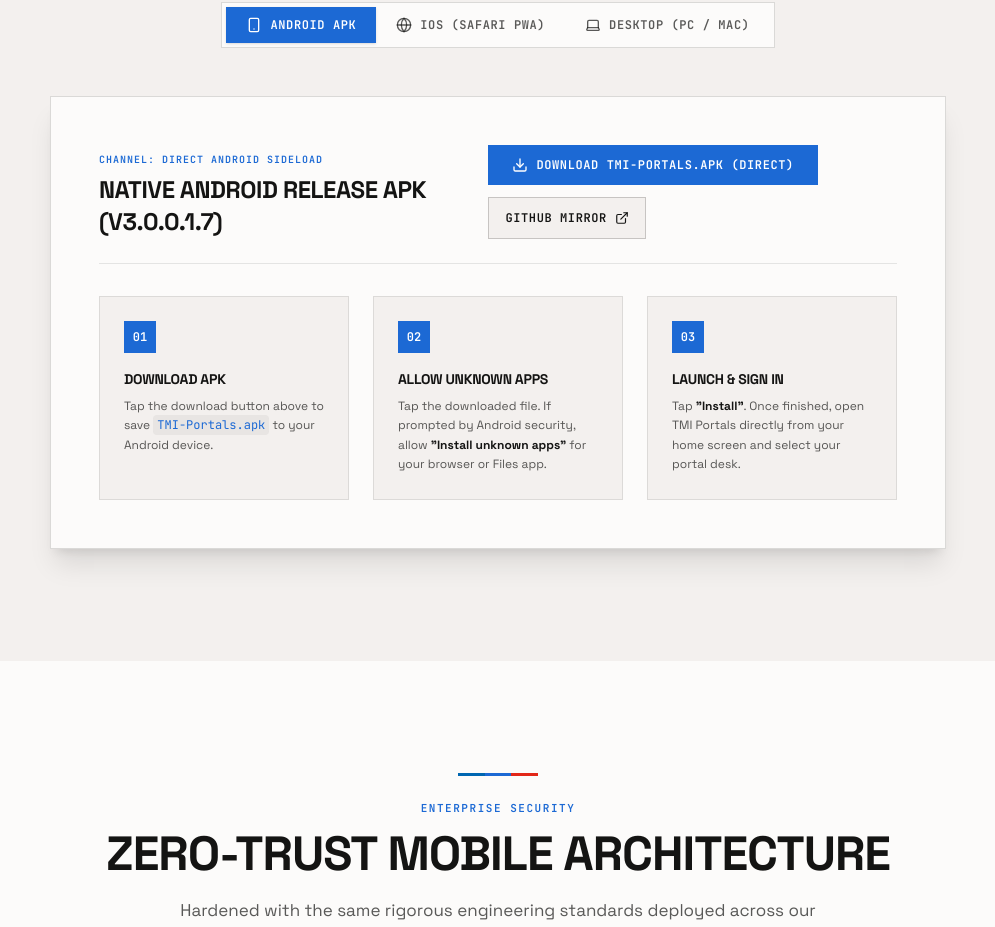
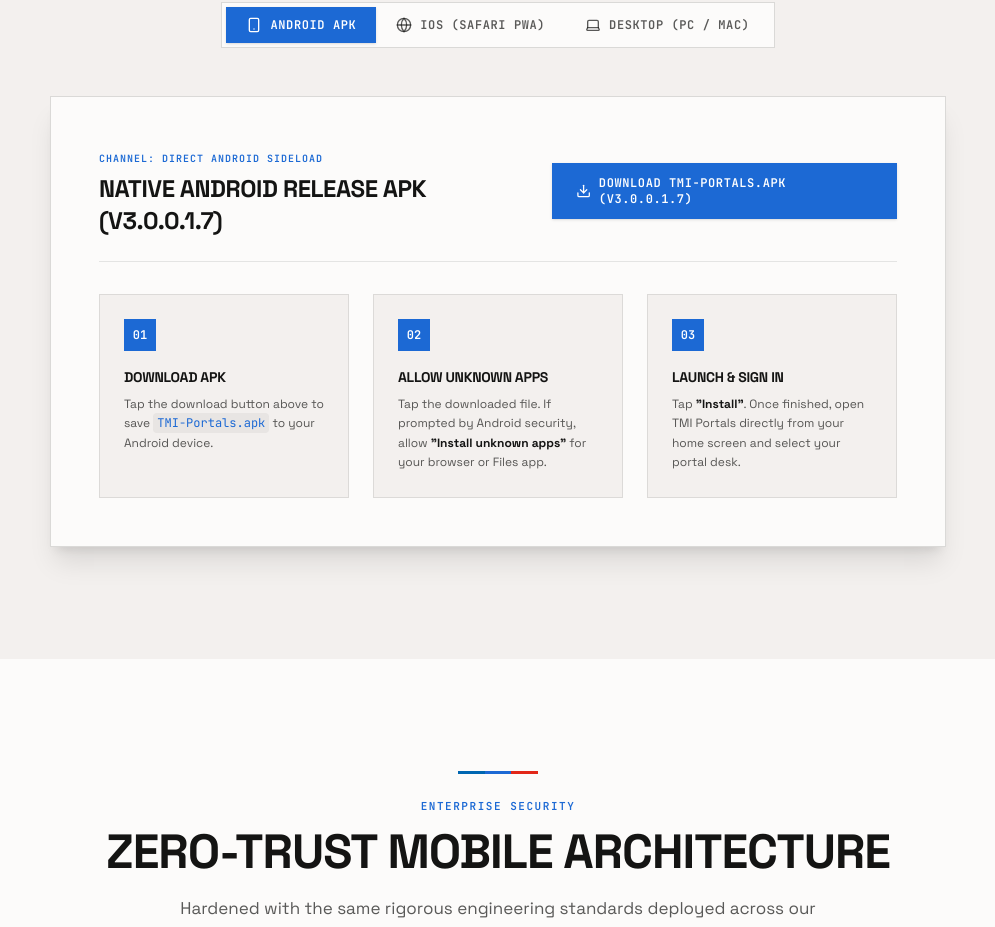
Before and after one commit to TauqeerMustafa/tauqeermustafainc, a Next.js app in the folder frontend/: page /app in a window 1280 px wide. Shown: the part 2662-3589 px from the top of the page, without its empty margins (142-1137 px from the left). Built offline with nearby package versions, Linux system fonts and the light colour scheme; no server answers.

Commit message:
fix(app): remove GitHub mirror link, deploy APK to app.tauqeermustafa.tech [skip ci]

```diff
--- a/frontend/app/(site)/app/AppPortalView.tsx
+++ b/frontend/app/(site)/app/AppPortalView.tsx
@@ -534,19 +534,10 @@
                     <a
                       href="/downloads/TMI-Portals.apk"
                       download="TMI-Portals.apk"
-                      className="inline-flex items-center justify-center gap-2 bg-action px-6 py-3 font-mono text-xs font-bold uppercase tracking-wider text-on-action hover:bg-action-strong transition"
+                      className="inline-flex items-center justify-center gap-2 bg-action px-6 py-3 font-mono text-xs font-bold uppercase tracking-wider text-on-action hover:bg-action-strong transition shadow-sm"
                     >
                       <Download className="h-4 w-4" />
-                      <span>Download TMI-Portals.apk (Direct)</span>
-                    </a>
-                    <a
-                      href="https://github.com/TauqeerMustafa/tauqeermustafainc/releases/latest/download/TMI-Portals.apk"
-                      target="_blank"
-                      rel="noopener noreferrer"
-                      className="inline-flex items-center justify-center gap-2 border border-ink/20 bg-canvas px-4 py-3 font-mono text-xs font-bold uppercase tracking-wider text-ink hover:bg-ink/5 transition"
-                    >
-                      <span>GitHub Mirror</span>
-                      <ExternalLink className="h-3.5 w-3.5" />
+                      <span>Download TMI-Portals.apk (v3.0.0.1.7)</span>
                     </a>
                   </div>
                 </div>
```
Also changed, not shown: 1 other file (tests, documents, lock files or other folders).
